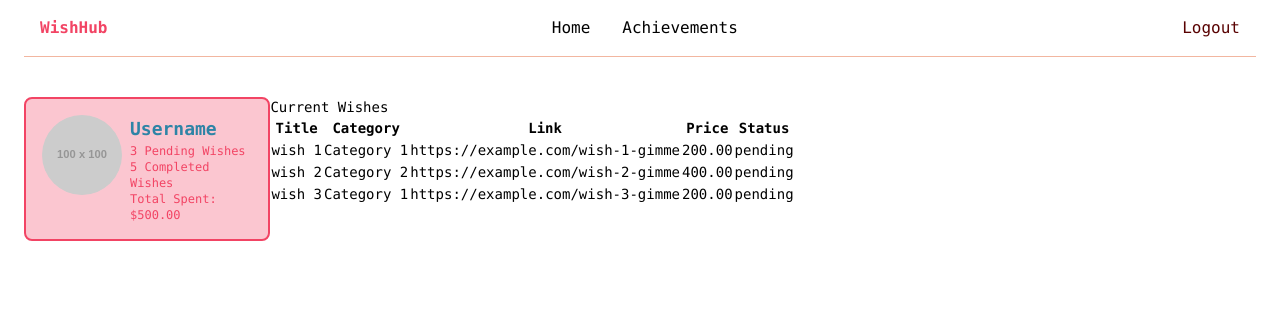
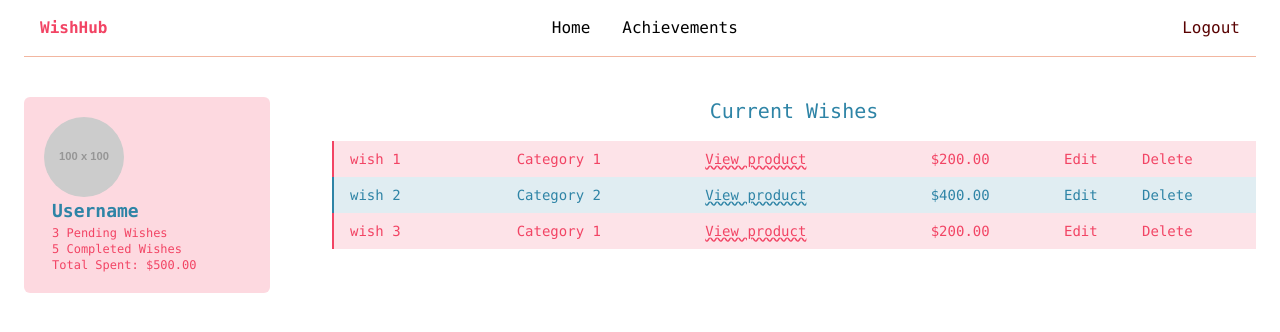
Before and after one commit to lindagd/WishHub, a React (Vite) app in the folder frontend/: page / in a window 1280 px wide. Shown: the top 332 px of the page. Built offline with nearby package versions, Linux system fonts and the light colour scheme.

Commit message:
(style) apply styling to table

```diff
--- a/frontend/src/components/Navbar.jsx
+++ b/frontend/src/components/Navbar.jsx
@@ -1,5 +1,5 @@
 import React from "react"
-import { Route, Routes, Link } from "react-router-dom"
+import { Link } from "react-router-dom"
 import Home from "../pages/Home"
 
 const Navbar = () => {
--- a/frontend/src/components/Sidebar.jsx
+++ b/frontend/src/components/Sidebar.jsx
@@ -3,7 +3,7 @@ import '../index.css'
 
 const Sidebar = () => {
     return(
-        <div className="flex w-1/5 p-4 bg-pink/30 border-2 border-pink rounded-lg text-white space-x-2">
+        <div className="flex flex-wrap w-1/5 h-fit p-5 bg-pink/20 rounded-md text-white space-x-2">
             <img src="https://via.placeholder.com/100" alt="User" className="size-20 rounded-full" />
             <div className="flex flex-col items-center">
                 <div className="text-xs text-pink">
--- a/frontend/src/components/WishesTable.jsx
+++ b/frontend/src/components/WishesTable.jsx
@@ -1,4 +1,5 @@
 import React from "react"
+import { Link } from "react-router-dom"
 
 const WishesTable = () => {
     let wishes = [
@@ -8,10 +9,10 @@ const WishesTable = () => {
     ]
 
     return(
-     <div>
-        <h2>Current Wishes</h2>
-        <table>
-            <thead>
+     <div className="w-3/4">
+        <h2 className="text-xl text-center font-bol text-blue border-blue">Current Wishes</h2>
+        <table className="w-full table-auto mt-4">
+            {/* <thead>
                 <tr>
                     <th>Title</th>
                     <th>Category</th>
@@ -19,15 +20,18 @@ const WishesTable = () => {
                     <th>Price</th>
                     <th>Status</th>
                 </tr>
-            </thead>
+            </thead> */}
             <tbody>
                 {wishes.map((w, index) => (
-                    <tr key={index}>
-                        <td>{w.title}</td>
+                    <tr key={index} className="odd:border-pink odd:text-pink odd:bg-pink/15
+                                                even:text-blue even:border-blue even:bg-blue/15
+                                                border-l-2">
+                        <td className="px-4 py-2">{w.title}</td>
                         <td>{w.category}</td>
-                        <td><a href={w.link}>{w.link}</a></td>
-                        <td>{w.price.toFixed(2)}</td>
-                        <td>{w.status}</td>
+                        <td><a href={w.link} className="underline decoration-wavy hover:decoration-sky-500">View product</a></td>
+                        <td>${w.price.toFixed(2)}</td>
+                        <td><Link to="/wish/1/edit">Edit</Link></td>
+                        <td><Link to="/wish/1/delete">Delete</Link></td>
                     </tr>
                 ))}
             </tbody>
--- a/frontend/src/pages/Home.jsx
+++ b/frontend/src/pages/Home.jsx
@@ -4,7 +4,7 @@ import Sidebar from '../components/Sidebar'
 
 const Home = () => {
     return(
-        <div className="flex flex-row my-10">
+        <div className="flex flex-row my-10 justify-between">
             <Sidebar />
             <WishesTable />
         </div>
```
